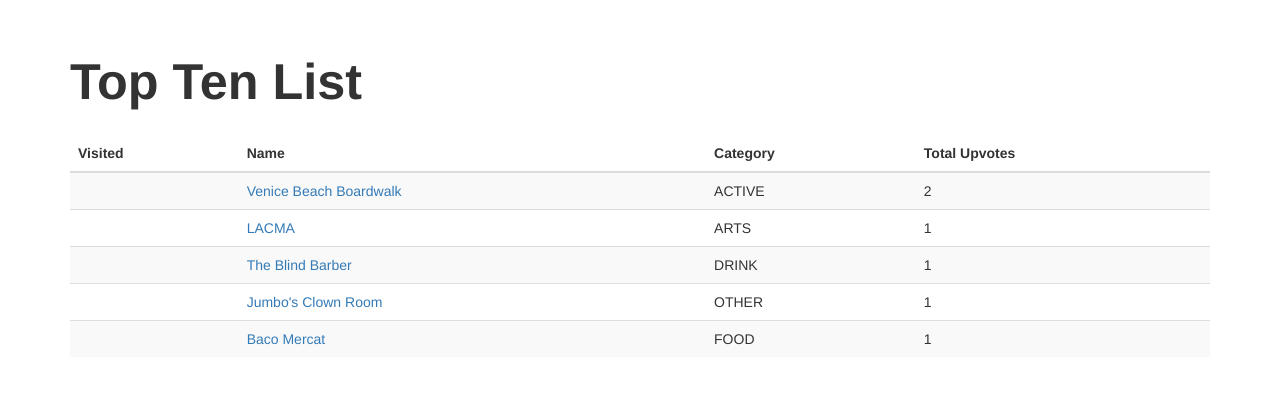
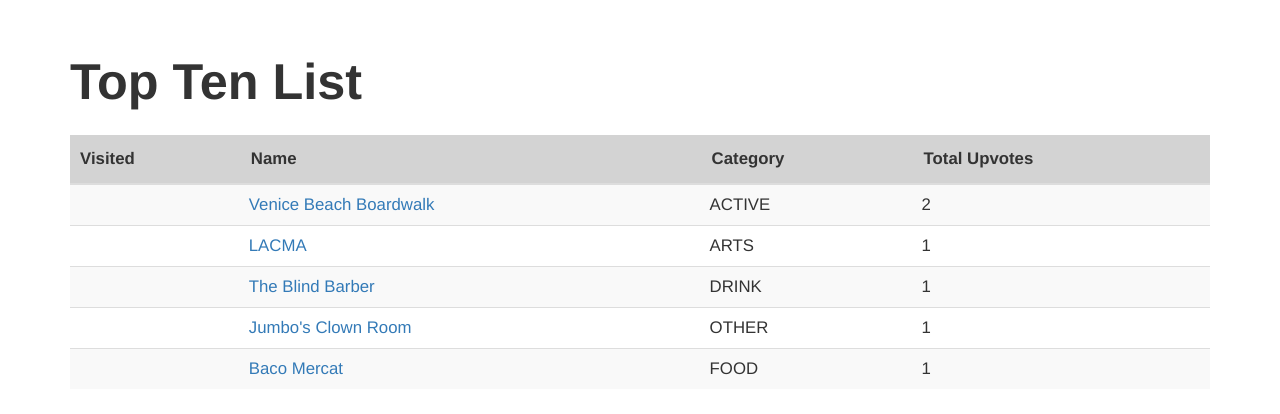
Before and after one commit to peterskipper/are-you-local, a Flask app: page /top_ten in a window 1280 px wide. Shown: the part 51-465 px from the top of the page. Run offline with Flask 2, Linux system fonts and the light colour scheme; data comes from the database, SQL or seed files in the repository; some libraries are stand-ins or nearby versions; some web fonts are replaced.

Commit message:
Updated table CSS

```diff
--- a/app/static/css/main.css
+++ b/app/static/css/main.css
@@ -118,6 +118,23 @@
   text-align: center;
   padding: 15px 10px;
 }
+
+#top_ten_table {
+  margin: 0 auto;
+  font-size: 1.2em;
+  margin-bottom: 15px;
+}
+
+#top_ten_table thead tr th {
+  font-weight: bold;
+  padding: 12px 10px;
+}
+
+#top_ten_table thead tr {
+    background: #d3d3d3;
+}
+
+/* About CSS*/
 .about{
   margin-top: -10px;
 }
```
